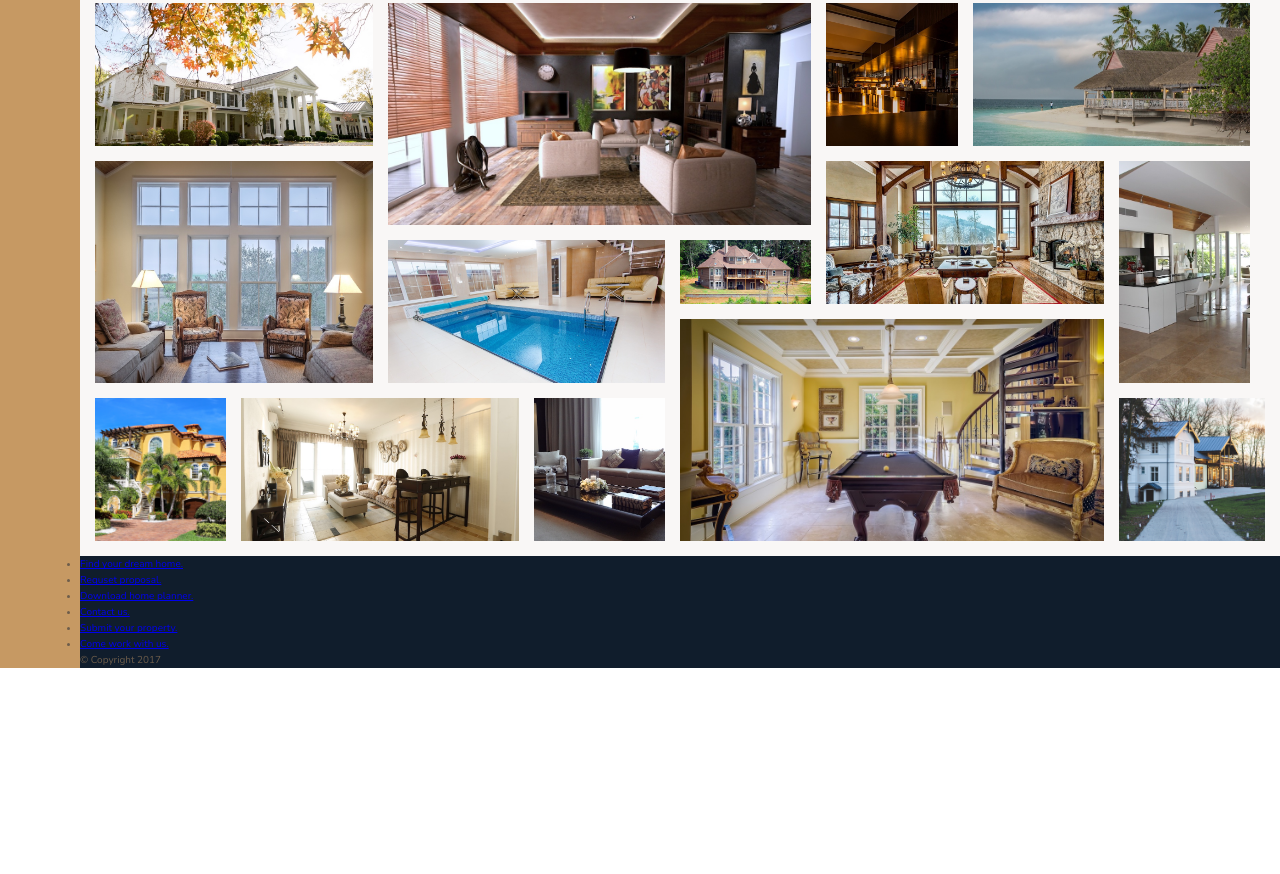
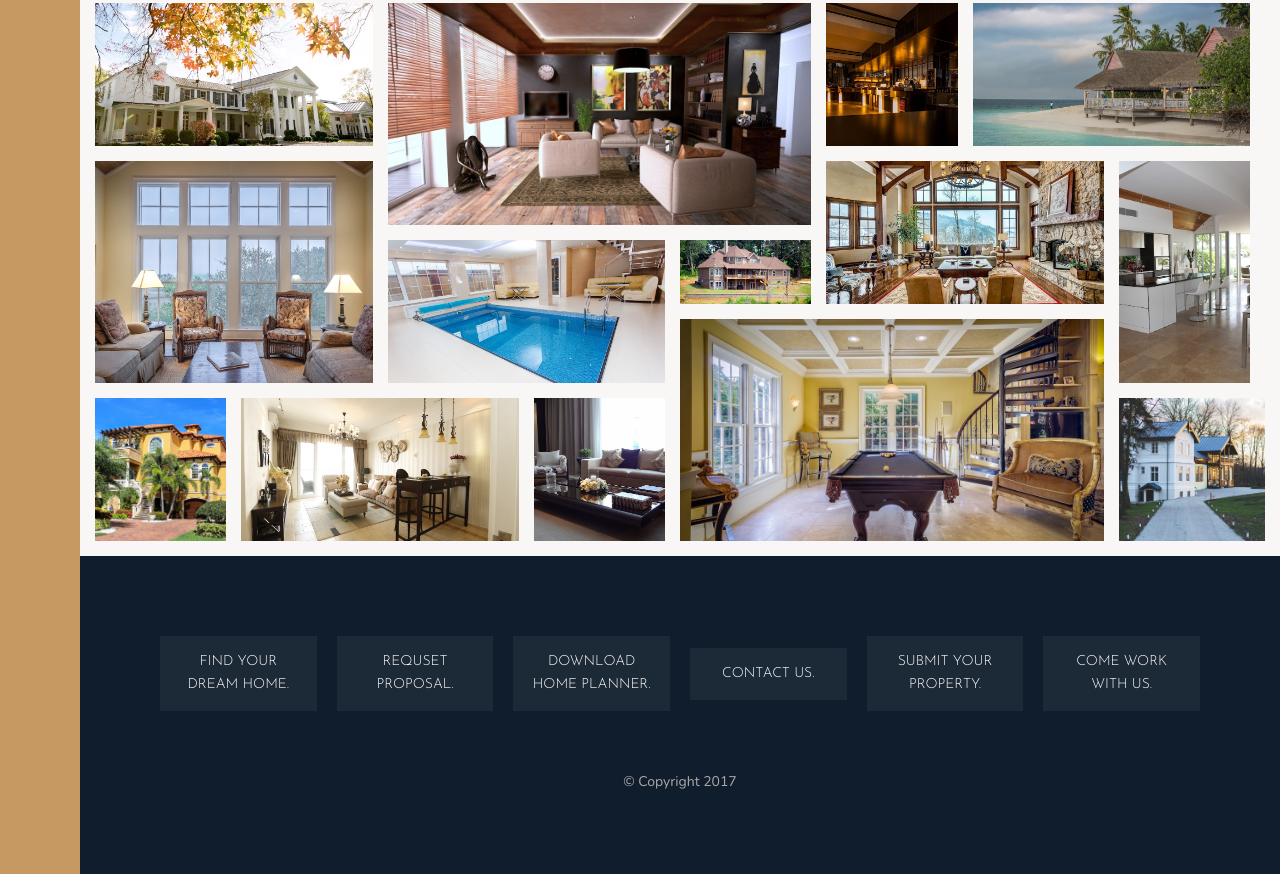
Before and after one commit to GerPut/sass-site, a website: page index.html in a window 1280 px wide. Shown: the part 3169-4043 px from the top of the page. Before the commit the page ends 3837 px from the top, so only its background shows below. Drawn offline with nearby package versions, Linux system fonts and the light colour scheme.

Commit message:
Style footer.

```diff
--- a/sass/_footer.scss
+++ b/sass/_footer.scss
@@ -1,4 +1,44 @@
 .footer {
     background-color: $color-secondary;
     grid-column: full-start / full-end;
+    padding:8rem;
 }
+
+.nav {
+list-style: none;
+display:grid;
+grid-template-columns: repeat(auto-fit, minmax(15rem, 1fr));
+grid-gap:2rem;
+align-items: center;
+
+&__link:link,
+&__link:visited{
+    font-size: 1.4rem;
+    color:#fff;
+    text-decoration: none;
+    font-family: $font-display;
+    text-transform: uppercase;
+    text-align: center;
+    padding:1.5rem;
+    display:block;
+    transition:all 0.2s;
+
+    background-color: rgba(#fff, 0.05);
+}
+
+&__link:hover,
+&__link:active{
+    background-color: rgba(#fff, 0.05);
+    transform:translateY(-3px);
+}
+}
+
+.copyright{
+    font-size: 1.4rem;
+    color:$color-grey-light-2;
+    margin-top:6rem;
+    text-align: center;
+    margin-left:auto;
+    margin-right:auto;
+    width:70%;
+}
```
Also changed, not shown: css/style.css, 1 other file.
